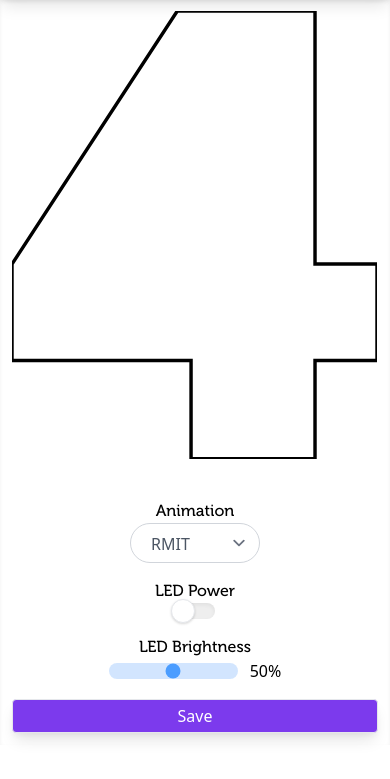
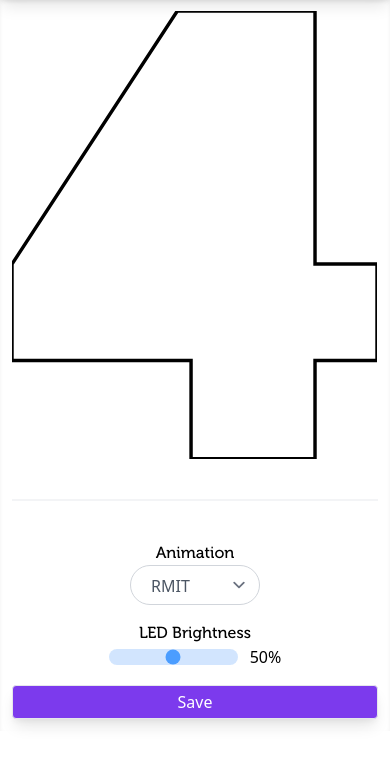
Before and after one commit to tuyenhn/4_sst_web_app, a Flask app: page /paint in a window 390 px wide. Shown: the part 65-844 px from the top of the page. Run offline with Flask 2, Linux system fonts and the light colour scheme; style sheets or scripts are compiled from the project's sources; some libraries are stand-ins or nearby versions.

Commit message:
more mobile and responsive layout fixes

```diff
--- a/app/static/js/index.js
+++ b/app/static/js/index.js
@@ -63,23 +63,47 @@ slider.on("input", () => {
 });
 
 // Navigation bar for mobile
-let sep = $("#settingsSep");
-sep.addClass("hidden");
+let sep = $(".mobileSep");
+sep.each((i, obj) => {
+  $(obj).addClass("hidden");
+});
+
 let responsiveAdj = () => {
   if (Modernizr.mq("(min-width: 1024px)")) {
     // large breakpoint
-    if (!sep.hasClass("hidden")) sep.addClass("hidden");
+    sep.each((i, obj) => {
+      if (!$(obj).hasClass("hidden")) $(obj).addClass("hidden");
+    });
     $(".navTxt").each((i, obj) => {
       if ($(obj).hasClass("hidden")) $(obj).removeClass("hidden");
     });
-    $("#svg4").height($(window).height() - 80);
+  } else if (Modernizr.mq("(min-width: 768px)")) {
+    // medium breakpoint
+    sep.each((i, obj) => {
+      if ($(obj).hasClass("hidden")) $(obj).removeClass("hidden");
+    });
+    $(".navTxt").each((i, obj) => {
+      if ($(obj).hasClass("hidden")) $(obj).removeClass("hidden");
+    });
   } else {
-    // smaller than large breakpoint
-    if (sep.hasClass("hidden")) sep.removeClass("hidden");
+    // smaller breakpoint
+    sep.each((i, obj) => {
+      if ($(obj).hasClass("hidden")) $(obj).removeClass("hidden");
+    });
     $(".navTxt").each((i, obj) => {
       if (!$(obj).hasClass("hidden")) $(obj).addClass("hidden");
     });
-    $("#svg4").width($(window).width() - 25);
+  }
+};
+
+let resizeSvg = () => {
+  let svg = $("#svg4");
+  if ($(window).height() > $(window).width()) {
+    svg.width($(window).width() - 25);
+    svg.height("auto");
+  } else {
+    svg.width("auto");
+    svg.height($(window).height() - 80);
   }
 };
 
@@ -108,7 +132,11 @@ $(window).ready(() => {
   $("#slider-2").hide();
 
   responsiveAdj();
+  resizeSvg();
   loopSlider();
 });
 
-$(window).resize(responsiveAdj);
+$(window).resize(() => {
+  responsiveAdj();
+  resizeSvg();
+});
--- a/app/templates/home.html
+++ b/app/templates/home.html
@@ -20,11 +20,11 @@
 
 <!--Description-->
 <div
-  class="flex flex-wrap content-center pt-3 px-2 w-full lg:px-5 lg:w-1/2 lg:h-1/2"
+  class="flex flex-col content-center justify-center pt-3 px-2 w-full box-border lg:px-5 lg:w-1/2 lg:h-1/2"
 >
-  <div>
+  <div class="overflow-auto">
     <p
-      class="align-center text-justify font-body-roman text-sm lg:text-base xl:text-lg"
+      class="align-center text-justify font-body-roman text-base md:text-sm xl:text-lg"
     >
       The 4 SST LED board is a RMIT’s School of Science & Technology’s homegrown
       project, designed and programmed by a group of 4 IT students. The idea
--- a/app/templates/paint.html
+++ b/app/templates/paint.html
@@ -12,6 +12,9 @@
     ></polygon>
   </svg>
 </div>
+
+<!--Separator-->
+<div class="mobileSep mt-10 w-full h-0.5 bg-gray-100"></div>
 
 <div
   class="flex flex-col flex-wrap content-center pt-10 w-full space-y-4 lg:flex-row lg:pt-0 lg:w-1/2"
@@ -42,35 +45,6 @@
           </select>
         </label>
       </div>
-    </div>
-  </div>
-
-  <!--Led-->
-  <div class="flex flex-col w-full space-x-0 lg:flex-row lg:space-x-5">
-    <div
-      class="flex flex-shrink-0 items-center justify-center w-full lg:justify-end lg:w-1/2"
-    >
-      <p class="font-header-medium">LED Power</p>
-    </div>
-    <div
-      class="flex flex-shrink-0 items-center justify-center w-full lg:justify-start lg:w-1/2"
-    >
-      <!-- Toggle Button -->
-      <label for="toggleA" class="flex items-center cursor-pointer">
-        <!-- toggle -->
-        <div class="relative">
-          <!-- input -->
-          <input id="toggleA" type="checkbox" class="hidden" />
-          <!-- line -->
-          <div
-            class="toggle__line w-10 h-4 bg-gray-400 rounded-full shadow-inner"
-          ></div>
-          <!-- dot -->
-          <div
-            class="toggle__dot absolute inset-y-0 left-0 w-6 h-6 bg-white border rounded-full shadow"
-          ></div>
-        </div>
-      </label>
     </div>
   </div>
 
--- a/app/templates/settings.html
+++ b/app/templates/settings.html
@@ -37,7 +37,7 @@
   </div>
 
   <!--Separator-->
-  <div class="w-full h-0.5 bg-gray-100" id="settingsSep"></div>
+  <div class="mobileSep w-full h-0.5 bg-gray-100"></div>
 
   <!-- Language -->
   <div class="flex flex-col space-y-2 lg:flex-row lg:space-y-0">
```
